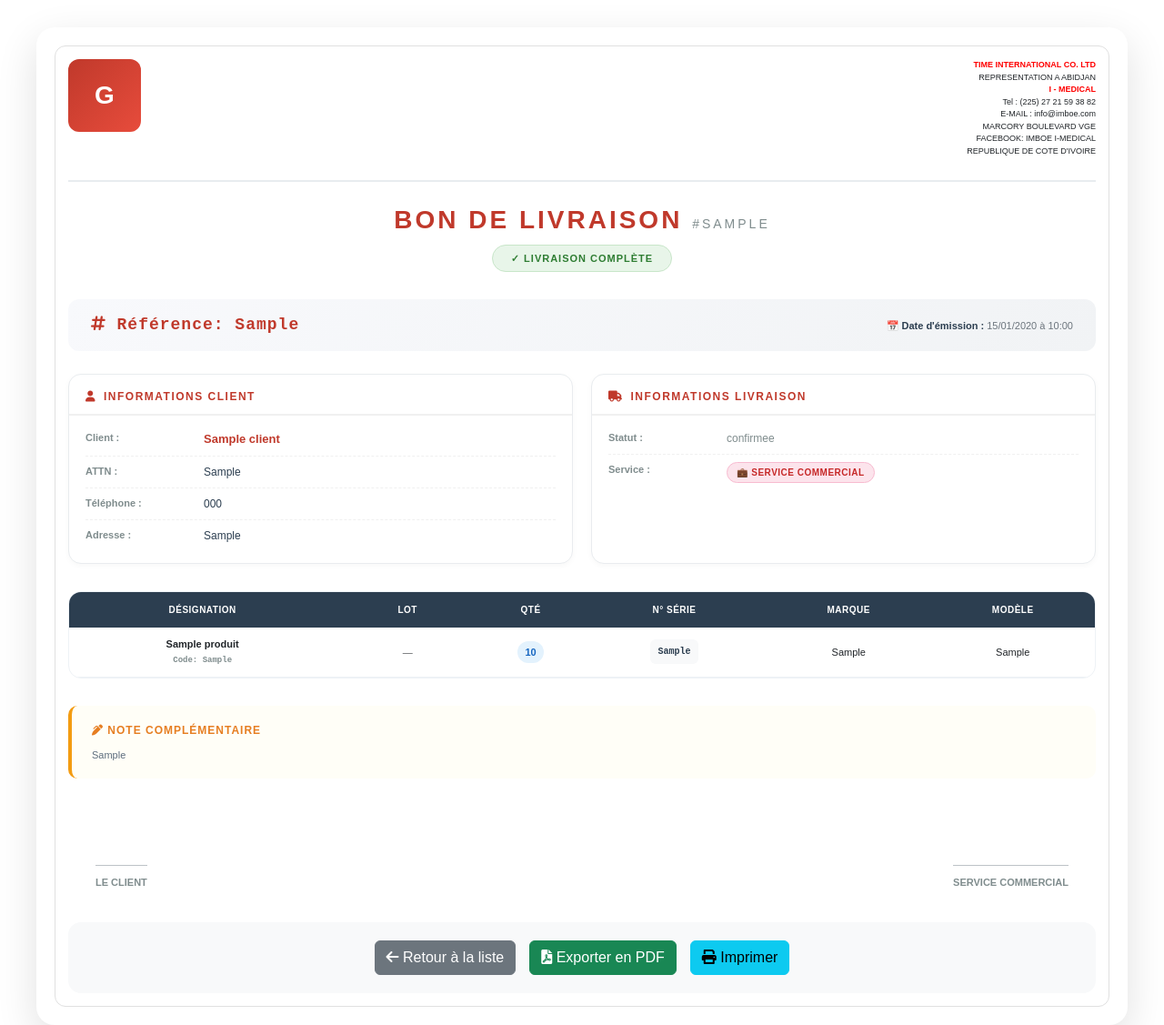
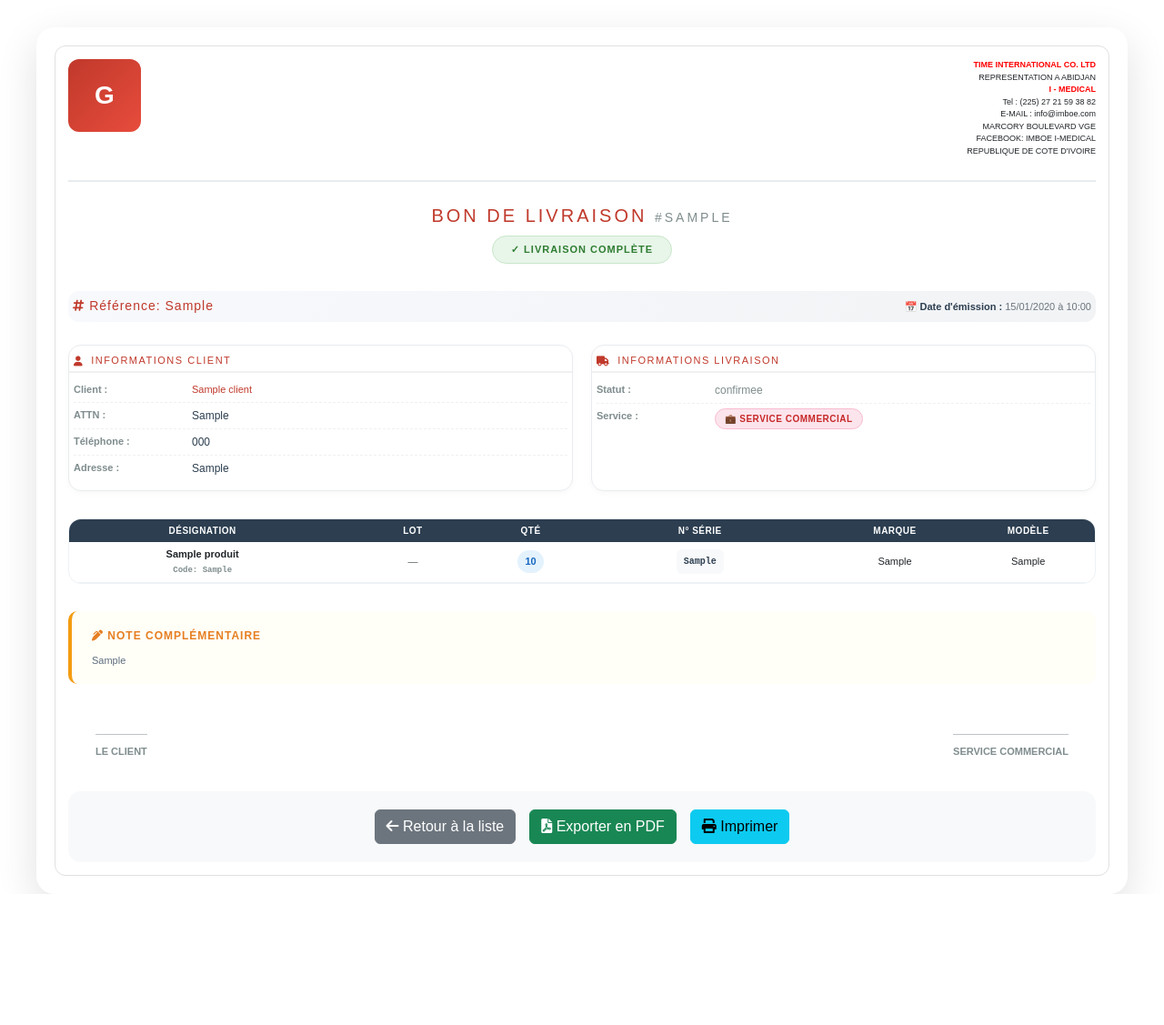
Before and after one commit to assagouJo/gestock, a Flask app: page /bon-livraison/1 in a window 1280 px wide. Shown: the whole page at 91% size. After the commit the page ends 983 px from the top, so only its background shows below. Run offline with Flask 3, Linux system fonts and the light colour scheme; a user stored in the database is signed in; tables that the repository leaves empty hold one stand-in row (values such as "Sample post"); some libraries are stand-ins or nearby versions.

Commit message:
update pdf bon-livraison

```diff
--- a/templates/bon_livraison_detail.html
+++ b/templates/bon_livraison_detail.html
@@ -76,8 +76,8 @@
     }
 
     .bon-title h1 {
-        font-size: 28px;
-        font-weight: 800;
+        font-size: 20px;
+        font-weight: 400;
         color: #c0392b;
         text-transform: uppercase;
         letter-spacing: 3px;
@@ -118,7 +118,7 @@
         justify-content: space-between;
         align-items: baseline;
         margin: 20px 0 25px;
-        padding: 15px 25px;
+        padding: 5px 5px;
         background: linear-gradient(135deg, #f8f9fc 0%, #f1f3f5 100%);
         border-radius: 12px;
         flex-wrap: wrap;
@@ -126,9 +126,9 @@
     }
 
     .doc-number {
-        font-size: 18px;
-        font-weight: 700;
-        font-family: 'Courier New', monospace;
+        font-size: 14px;
+        /* font-weight: 700;
+        font-family: 'Courier New', monospace; */
         color: #c0392b;
         letter-spacing: 1px;
     }
@@ -166,16 +166,16 @@
     }
 
     .info-card-header {
-        padding: 12px 18px;
+        padding: 5px 5px;
         border-bottom: 2px solid #f0f0f0;
     }
 
     .info-card-header h4 {
-        font-size: 12px;
+        font-size: 11px;
         text-transform: uppercase;
         letter-spacing: 1.5px;
         color: #c0392b;
-        font-weight: 700;
+        font-weight: 400;
         margin: 0;
         display: flex;
         align-items: center;
@@ -183,12 +183,12 @@
     }
 
     .info-card-body {
-        padding: 8px 18px;
+        padding: 5px 5px;
     }
 
     .info-row {
         display: flex;
-        padding: 8px 0;
+        padding: 5px 0;
         border-bottom: 1px dashed #f0f0f0;
     }
 
@@ -212,8 +212,8 @@
 
     .client-name {
         color: #c0392b;
-        font-size: 13px;
-        font-weight: 700;
+        font-size: 11px;
+        font-weight: 400;
     }
 
     /* Badge service */
@@ -259,7 +259,7 @@
     .bon-table th {
         background: #2c3e50;
         color: white;
-        padding: 12px 5px;
+        padding: 5px 5px;
         text-align: center;
         font-weight: 700;
         font-size: 10px;
@@ -269,7 +269,7 @@
     }
 
     .bon-table td {
-        padding: 10px 5px;
+        padding: 5px 5px;
         text-align: center;
         border-bottom: 1px solid #eef2f6;
         vertical-align: middle;
@@ -433,7 +433,7 @@
     .signatures {
         display: flex;
         justify-content: space-between;
-        margin: 80px 30px 5px 30px;
+        margin: 40px 30px 5px 30px;
     }
 
     .signature-block {
@@ -450,15 +450,6 @@
         color: #7f8c8d;
     }
 
-    /* ========== FOOTER ========== */
-    .footer-note {
-        margin-top: 30px;
-        padding-top: 20px;
-        text-align: center;
-        font-size: 9px;
-        color: #95a5a6;
-        border-top: 1px solid #e9ecef;
-    }
 
     /* ========== BOUTONS ========== */
     .action-buttons {
@@ -772,11 +763,11 @@
             <thead>
                 <tr>
                     <th style="width: 26%">DÉSIGNATION</th>
-                    <th style="width: 14%">LOT</th>
-                    <th style="width: 10%">QTÉ</th>
-                    <th style="width: 18%">N° SÉRIE</th>
-                    <th style="width: 16%">MARQUE</th>
-                    <th style="width: 16%">MODÈLE</th>
+                    <th style="width: 15%">LOT</th>
+                    <th style="width: 8%">QTÉ</th>
+                    <th style="width: 25%">N° SÉRIE</th>
+                    <th style="width: 13%">MARQUE</th>
+                    <th style="width: 13%">MODÈLE</th>
                 </tr>
             </thead>
             <tbody>
```
